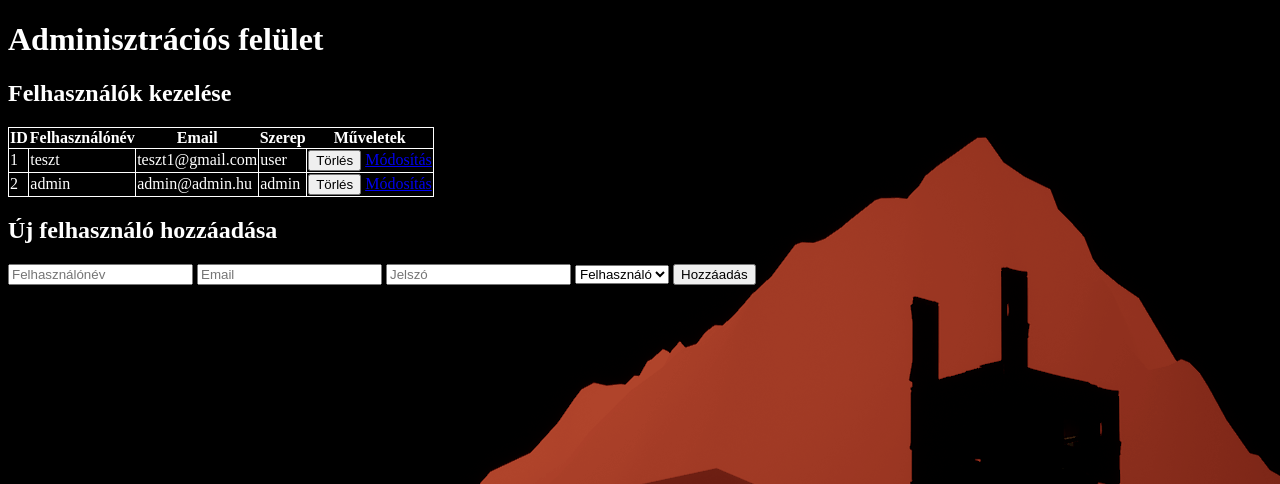
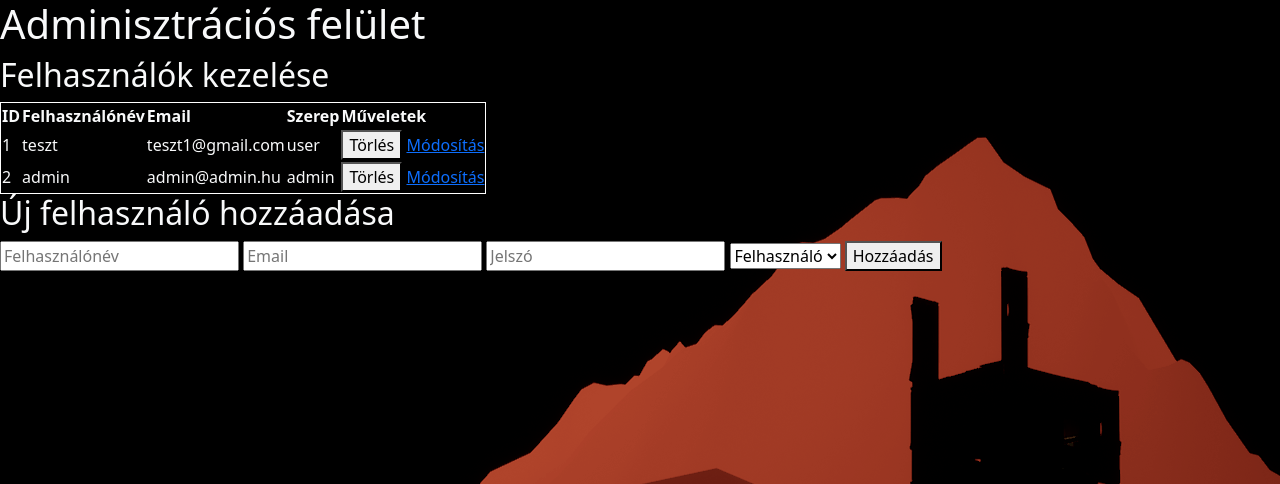
Before and after one commit to Gyula7039/web, a PHP site: page /admin.php in a window 1280 px wide. Shown: the top 484 px of the page. Run offline with PHP 8.4, Linux system fonts and the light colour scheme; a user stored in the database is signed in; data comes from the database, SQL or seed files in the repository.

Commit message:
bootsrap-al

```diff
--- a/admin.css
+++ b/admin.css
@@ -6,9 +6,21 @@
 table{
     border: 1px solid white;
     border-collapse: collapse;
+    color: white;
 }
 
-tr td{
+tr th td{
     border: 1px solid white;
     border-collapse: collapse;
+    color: white;
 }
+
+.sor1{
+    border: 1px solid white;
+    border-collapse: collapse;
+    color: white;
+}
+
+h2{
+    color: white;
+}
--- a/admin.php
+++ b/admin.php
@@ -29,14 +29,16 @@
     <meta charset="UTF-8">
     <meta name="viewport" content="width=device-width, initial-scale=1.0">
     <link rel="stylesheet" href="admin.css">
+    <link href="https://cdn.jsdelivr.net/npm/bootstrap@5.0.2/dist/css/bootstrap.min.css" rel="stylesheet" integrity="sha384-EVSTQN3/azprG1Anm3QDgpJLIm9Nao0Yz1ztcQTwFspd3yD65VohhpuuCOmLASjC" crossorigin="anonymous">
+    <script src="https://cdn.jsdelivr.net/npm/bootstrap@5.0.2/dist/js/bootstrap.bundle.min.js" integrity="sha384-MrcW6ZMFYlzcLA8Nl+NtUVF0sA7MsXsP1UyJoMp4YLEuNSfAP+JcXn/tWtIaxVXM" crossorigin="anonymous"></script>
     <title>Admin felület</title>
 </head>
 <body>
-    <h1>Adminisztrációs felület</h1>
-    <h2>Felhasználók kezelése</h2>
+    <h1 class="text-light">Adminisztrációs felület</h1>
+    <h2 class="text-light">Felhasználók kezelése</h2>
 
     <table>
-        <tr>
+        <tr class="text-light">
             <th>ID</th>
             <th>Felhasználónév</th>
             <th>Email</th>
@@ -44,7 +46,7 @@
             <th>Műveletek</th>
         </tr>
         <?php while ($row = $result->fetch_assoc()): ?>
-            <tr>
+            <tr class="text-light">
                 <td><?php echo $row['id']; ?></td>
                 <td><?php echo htmlspecialchars($row['username']); ?></td>
                 <td><?php echo htmlspecialchars($row['email']); ?></td>
@@ -61,14 +63,14 @@
         <?php endwhile; ?>
     </table>
 
-    <h2>Új felhasználó hozzáadása</h2>
-    <form action="add_user.php" method="post">
+    <h2 class="text-light">Új felhasználó hozzáadása</h2>
+    <form action="add_user.php" method="post" >
         <input type="text" name="username" placeholder="Felhasználónév" required>
         <input type="email" name="email" placeholder="Email" required>
         <input type="password" name="password" placeholder="Jelszó" required>
         <select name="role">
-            <option value="user">Felhasználó</option>
-            <option value="admin">Admin</option>
+            <option value="user" class="text-light">Felhasználó</option>
+            <option value="admin" class="text-light">Admin</option>
         </select>
         <button type="submit">Hozzáadás</button>
     </form>
--- a/edit_user.php
+++ b/edit_user.php
@@ -33,6 +33,8 @@
 <head>
     <meta charset="UTF-8">
     <meta name="viewport" content="width=device-width, initial-scale=1.0">
+    <link href="https://cdn.jsdelivr.net/npm/bootstrap@5.0.2/dist/css/bootstrap.min.css" rel="stylesheet" integrity="sha384-EVSTQN3/azprG1Anm3QDgpJLIm9Nao0Yz1ztcQTwFspd3yD65VohhpuuCOmLASjC" crossorigin="anonymous">
+    <script src="https://cdn.jsdelivr.net/npm/bootstrap@5.0.2/dist/js/bootstrap.bundle.min.js" integrity="sha384-MrcW6ZMFYlzcLA8Nl+NtUVF0sA7MsXsP1UyJoMp4YLEuNSfAP+JcXn/tWtIaxVXM" crossorigin="anonymous"></script>
     <title>Felhasználó módosítása</title>
 </head>
 <body>
--- a/index.php
+++ b/index.php
@@ -15,6 +15,8 @@
     <link rel="stylesheet" href="style2.css" id="dark-mode" disabled> <!-- Sötét mód CSS -->
     <link rel="stylesheet" href="desing.css"><!-- Desing CSS-->
     <script src="themes.js"></script>
+    <link href="https://cdn.jsdelivr.net/npm/bootstrap@5.0.2/dist/css/bootstrap.min.css" rel="stylesheet" integrity="sha384-EVSTQN3/azprG1Anm3QDgpJLIm9Nao0Yz1ztcQTwFspd3yD65VohhpuuCOmLASjC" crossorigin="anonymous">
+    <script src="https://cdn.jsdelivr.net/npm/bootstrap@5.0.2/dist/js/bootstrap.bundle.min.js" integrity="sha384-MrcW6ZMFYlzcLA8Nl+NtUVF0sA7MsXsP1UyJoMp4YLEuNSfAP+JcXn/tWtIaxVXM" crossorigin="anonymous"></script>
 </head>
 <body class="light-mode">
     <h1>Válaszon témát</h1>
```
Also changed, not shown: index2.php (+12 -12 lines).
